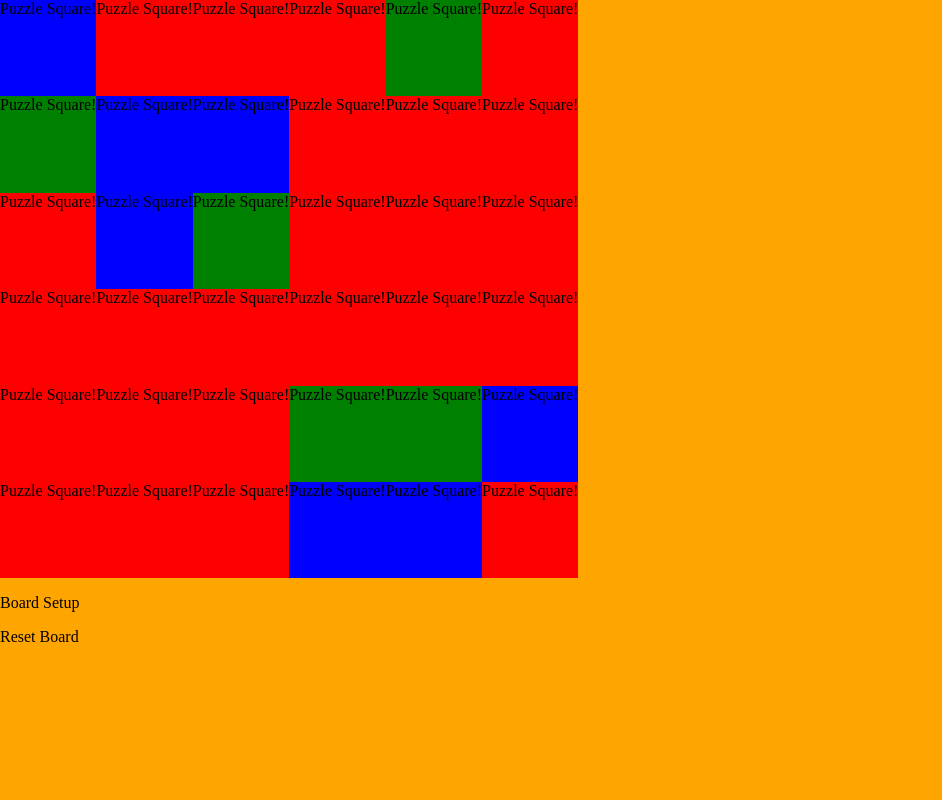
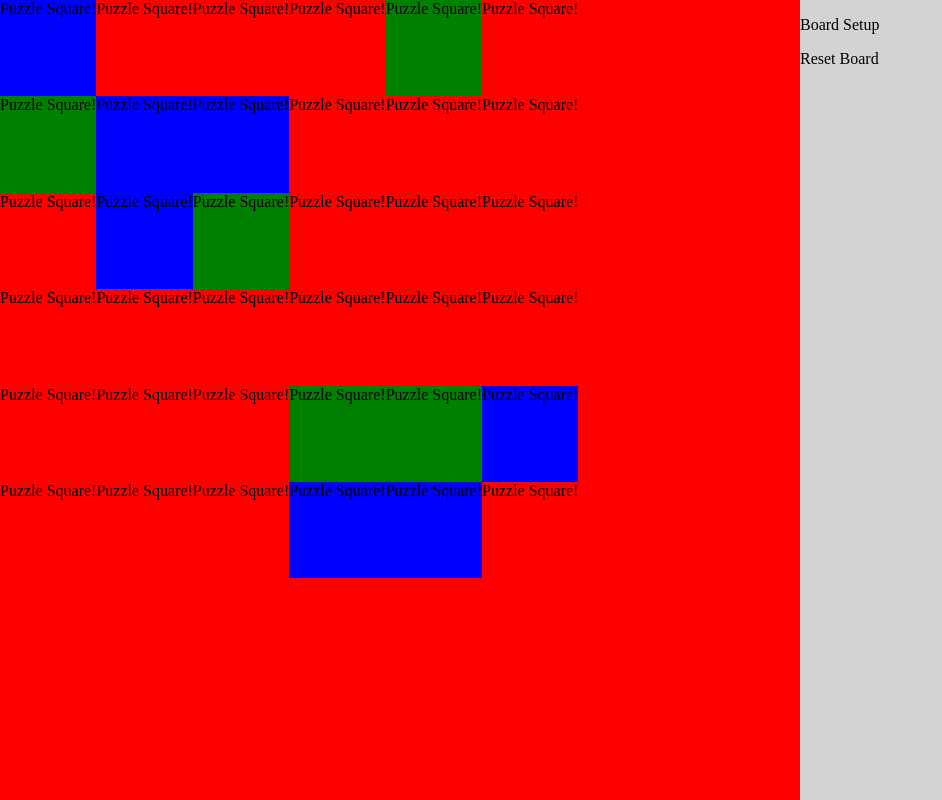
Before and after one commit to Willilio/classpuzzle, a React (Create React App) app: page / in a window 1280 px wide. Shown: the whole page, without its empty margins (0-942 px from the left). Built offline with nearby package versions, Linux system fonts and the light colour scheme.

Commit message:
change background styling

```diff
--- a/src/style/index.css
+++ b/src/style/index.css
@@ -11,5 +11,6 @@ body {
   width: 100%;
   height: 100%;
 
-  background-color: orange;
+  display: flex;
+  background-color: lightgray;
 }
```
